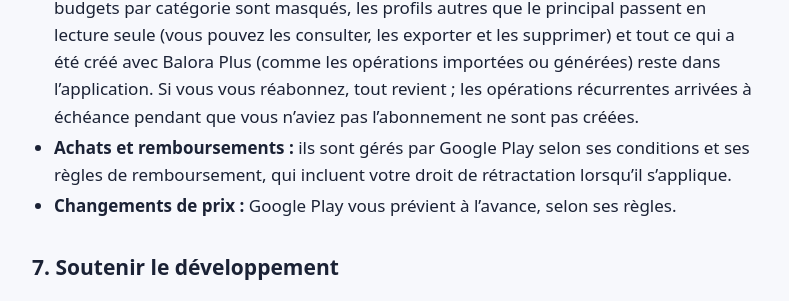
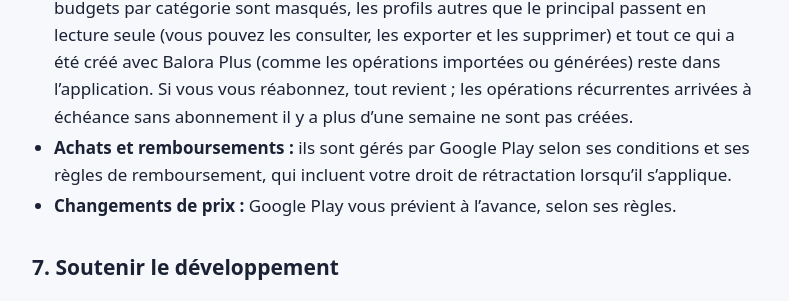
Before and after one commit to vitiori/balora, a Jekyll site: the page built from fr/conditions.md, in a window 1280 px wide and 900 px high, scrolled down 1371 px. Shown: the part 291-592 px from the top of the window, without its empty margins (244-1033 px from the left). Built offline with Jekyll 4.4.1, drawn with Linux system fonts in a browser that asks for light colours; some of the changed text lies outside the part shown.

```diff
--- a/fr/conditions.md
+++ b/fr/conditions.md
@@ -62,8 +62,8 @@ bloquées derrière un paiement.
 - **À la fin :** rien n'est supprimé. Vos opérations récurrentes sont mises en pause, vos budgets par catégorie sont
   masqués, les profils autres que le principal passent en lecture seule (vous pouvez les consulter, les exporter et les
   supprimer) et tout ce qui a été créé avec Balora Plus (comme les opérations importées ou générées) reste dans
-  l'application. Si vous vous réabonnez, tout revient ; les opérations récurrentes arrivées à échéance pendant que vous
-  n'aviez pas l'abonnement ne sont pas créées.
+  l'application. Si vous vous réabonnez, tout revient ; les opérations récurrentes arrivées à échéance sans abonnement il y a
+  plus d'une semaine ne sont pas créées.
 - **Achats et remboursements :** ils sont gérés par Google Play selon ses conditions et ses règles de remboursement, qui
   incluent votre droit de rétractation lorsqu'il s'applique.
 - **Changements de prix :** Google Play vous prévient à l'avance, selon ses règles.
```
Also changed, not shown: es/condiciones.md (+1 -1 lines), terms.md (+1 -1 lines).
